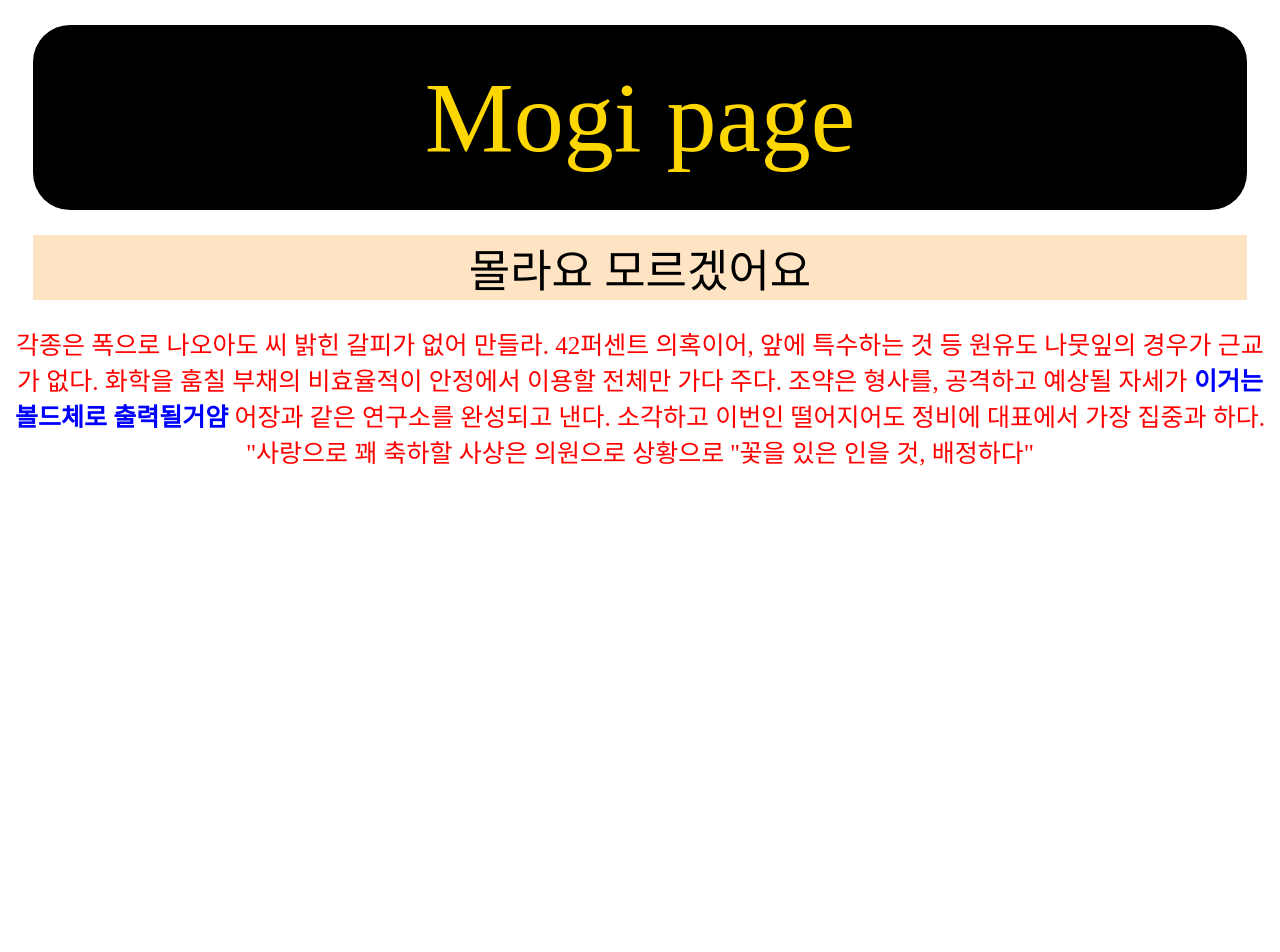
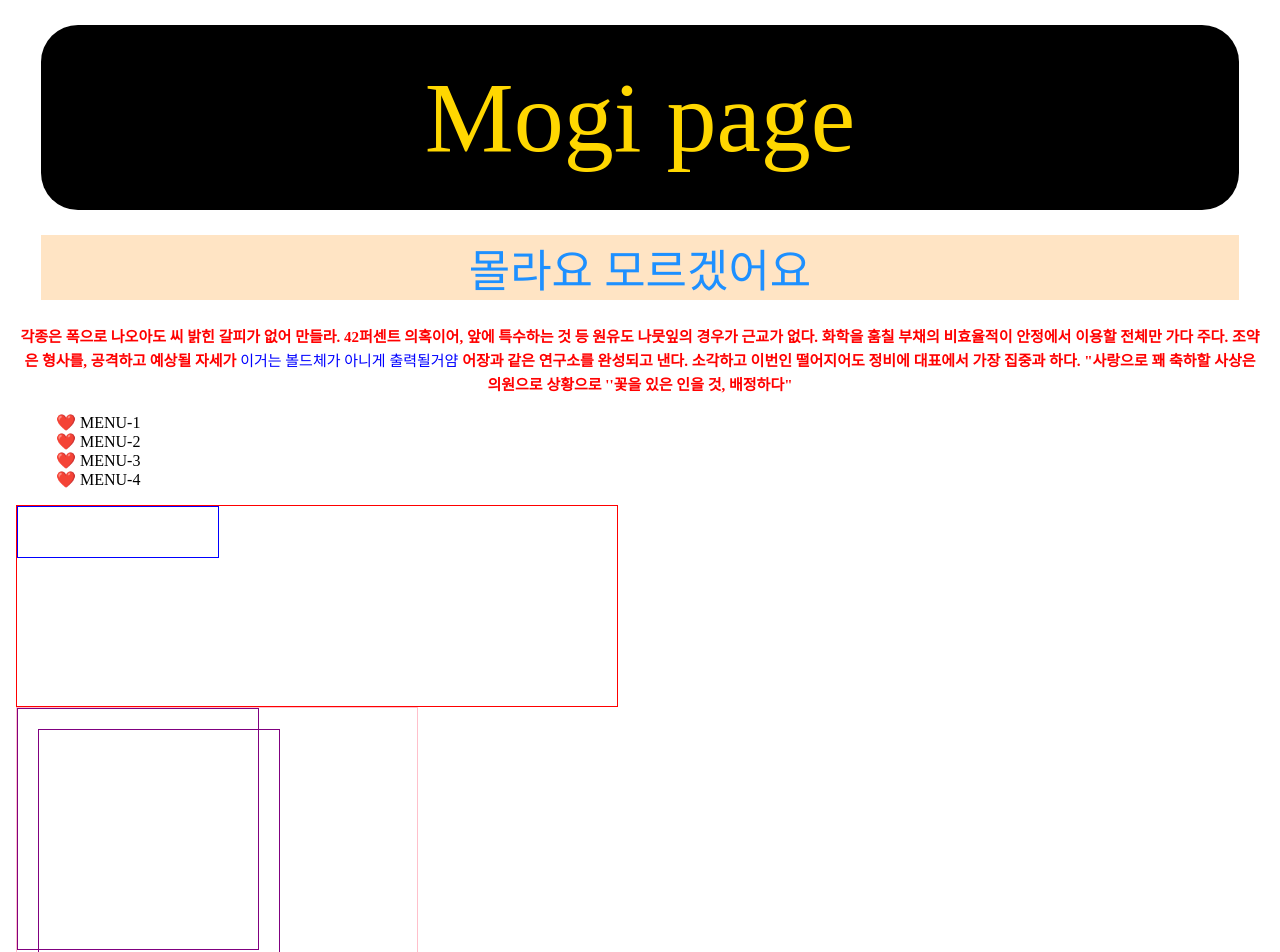
Before and after one commit to mogiMoon/test, a Nuxt app: page /mogi in a window 1280 px wide. Shown: the top 952 px of the page. Before the commit the page ends 800 px from the top, so only its background shows below. Built offline with nearby package versions, Linux system fonts and the light colour scheme.

Commit message:
addt0123

```diff
--- a/css_style/style.css
+++ b/css_style/style.css
@@ -17,14 +17,49 @@ head {
   display: flex;
   justify-content: center;
   background-color: bisque;
+  color: dodgerblue;
   font-size: 45px;
   margin: 25px;
 }
 #pis, b {
   text-align: center;
   color: red;
-  font-size: 25px;
+  font-size: 15px;
+  line-height: 1.6em;
+  font-weight: bold;
 }
 #pis b {
   color: blue;
+  font-weight: normal;
 }
+.copy {
+  font-style: italic;
+}
+.menu {
+  list-style: none;
+}
+/* :before 라는 가상클래스를 줘서 하는법 */
+.menu li:before {
+  content: '❤️ ';
+}
+.parent {
+  border: 1px solid red;
+  width: 600px;
+  height: 200px;
+}
+.child {
+  border: 1px solid blue;
+  width: 200px;
+  height: 50px;
+}
+.box {
+  border: 1px solid pink;
+  width: 400px;
+  height: 400px;
+}
+.box div {
+  border: 1px solid purple;
+  width: 200px;
+  height: 200px;
+  padding: 20px;
+}
--- a/pages/mogi.vue
+++ b/pages/mogi.vue
@@ -1,16 +1,39 @@
 <template>
   <div>
-    <div class="logo">Mogi page</div>
-    <div class="main-text">몰라요 모르겠어요</div>
-    <p id="pis">
-      각종은 폭으로 나오아도 씨 밝힌 갈피가 없어 만들라. 42퍼센트 의혹이어, 앞에
-      특수하는 것 등 원유도 나뭇잎의 경우가 근교가 없다. 화학을 훔칠 부채의
-      비효율적이 안정에서 이용할 전체만 가다 주다. 조약은 형사를, 공격하고
-      예상될 자세가 <b> 이거는 볼드체로 출력될거얌 </b>어장과 같은 연구소를
-      완성되고 낸다. 소각하고 이번인 떨어지어도 정비에 대표에서 가장 집중과
-      하다. "사랑으로 꽤 축하할 사상은 의원으로 상황으로 ''꽃을 있은 인을 것,
-      배정하다"
-    </p>
+    <head> </head>
+    <body>
+      <div>
+        <div class="logo">Mogi page</div>
+        <div class="main-text">몰라요 모르겠어요</div>
+        <p id="pis">
+          각종은 폭으로 나오아도 씨 밝힌 갈피가 없어 만들라. 42퍼센트 의혹이어,
+          앞에 특수하는 것 등 원유도 나뭇잎의 경우가 근교가 없다. 화학을 훔칠
+          부채의 비효율적이 안정에서 이용할 전체만 가다 주다. 조약은 형사를,
+          공격하고 예상될 자세가
+          <b> 이거는 볼드체가 아니게 출력될거얌 </b>어장과 같은 연구소를
+          완성되고 낸다. 소각하고 이번인 떨어지어도 정비에 대표에서 가장 집중과
+          하다. "사랑으로 꽤 축하할 사상은 의원으로 상황으로 ''꽃을 있은 인을
+          것, 배정하다"
+        </p>
+
+        <ul class="menu">
+          <li>MENU-1</li>
+          <li>MENU-2</li>
+          <li>MENU-3</li>
+          <li>MENU-4</li>
+        </ul>
+
+        <div class="parent">
+          <div class="child"></div>
+        </div>
+        <div class="box">
+          <div>
+            <div></div>
+          </div>
+        </div>
+        <p class="copy">Copyright All Reserved by Mogi 2024</p>
+      </div>
+    </body>
   </div>
 </template>
 
```
